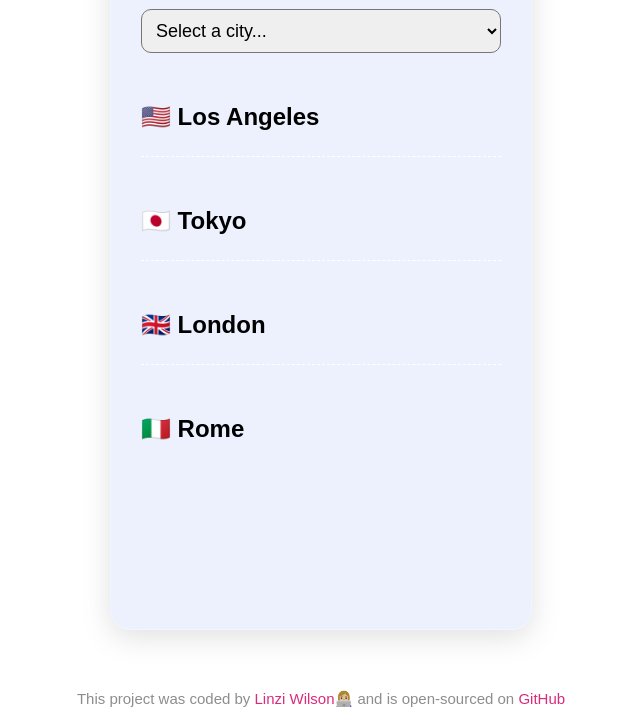
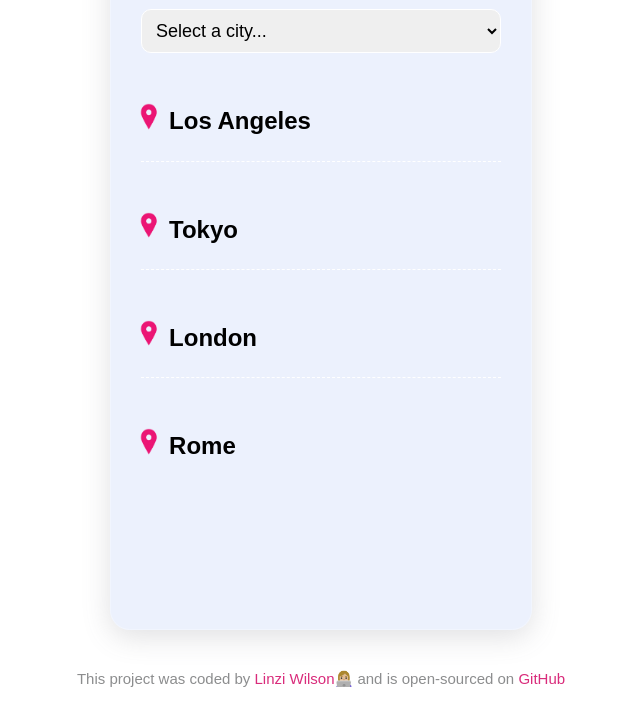
Before and after one commit to xiwilson/xiworldclock, a plain HTML site: page index.html in a window 1280 px wide. Shown: the part 172-888 px from the top of the page, without its empty margins (319-959 px from the left). Drawn offline with nearby package versions, Linux system fonts and the light colour scheme; a script that the page names is missing.

Commit message:
Updated css

```diff
--- a/css/style.css
+++ b/css/style.css
@@ -16,6 +16,11 @@ body {
   border-radius: 20px;
   backdrop-filter: blur(10px);
   border: 1px solid #ffffff42;
+}
+.pindrop {
+  max-width: 8%;
+  height: auto;
+  margin-left: -5px;
 }
 h1 {
   text-align: center;
@@ -39,22 +44,25 @@ h2 {
 }
 .date {
   opacity: 0.5;
+  line-height: 30px;
 }
 .time {
   font-size: 30px;
   font-weight: bold;
   color: #d92c7b;
+  margin-right: 30px;
 }
 .time small {
   font-size: 16px;
   vertical-align: middle;
-  line-height: 30px;
   opacity: 70%;
+  margin-right: 20px;
 }
 select {
   display: block;
   width: 100%;
   border-radius: 10px;
+  border-color: white;
   padding: 10px;
   font-size: 18px;
 }
@@ -64,4 +72,5 @@ footer {
   font-family: Arial, Helvetica, sans-serif;
   font-size: 15px;
   color: #8c8d8e;
+  margin-top: -20px;
 }
--- a/index.html
+++ b/index.html
@@ -11,7 +11,7 @@
   <body>
     <div class="container">
       <h1>
-        <a href="/">World Clock</a>
+        <a href="/">World Clock 🕓</a>
       </h1>
 
       <select id="city">
@@ -26,7 +26,10 @@
       <div id="cities">
         <div class="city" id="los-angeles">
           <div>
-            <h2>🇺🇸 Los Angeles</h2>
+            <h2>
+              <img src="./css/pindrop.png" class="pindrop" alt="Pindrop Icon" />
+              Los Angeles
+            </h2>
             <div class="date"></div>
           </div>
           <div>
@@ -35,7 +38,10 @@
         </div>
         <div class="city" id="tokyo">
           <div>
-            <h2>🇯🇵 Tokyo</h2>
+            <h2>
+              <img src="./css/pindrop.png" class="pindrop" alt="Pindrop Icon" />
+              Tokyo
+            </h2>
             <div class="date"></div>
           </div>
           <div>
@@ -44,7 +50,10 @@
         </div>
         <div class="city" id="london">
           <div>
-            <h2>🇬🇧 London</h2>
+            <h2>
+              <img src="./css/pindrop.png" class="pindrop" alt="Pindrop Icon" />
+              London
+            </h2>
             <div class="date"></div>
           </div>
           <div>
@@ -53,7 +62,10 @@
         </div>
         <div class="city" id="rome">
           <div>
-            <h2>🇮🇹 Rome</h2>
+            <h2>
+              <img src="./css/pindrop.png" class="pindrop" alt="Pindrop Icon" />
+              Rome
+            </h2>
             <div class="date"></div>
           </div>
           <div>
--- a/javascript/index.js
+++ b/javascript/index.js
@@ -64,7 +64,7 @@ function updateCity(event) {
     "A"
   )}</small></div>
 </div>
-<a href="index.html">All Cities</a>
+<a href="index.html"><strong>All Cities</strong></a>
 `;
 }
 
```
Also changed, not shown: css/pindrop.png (added).
